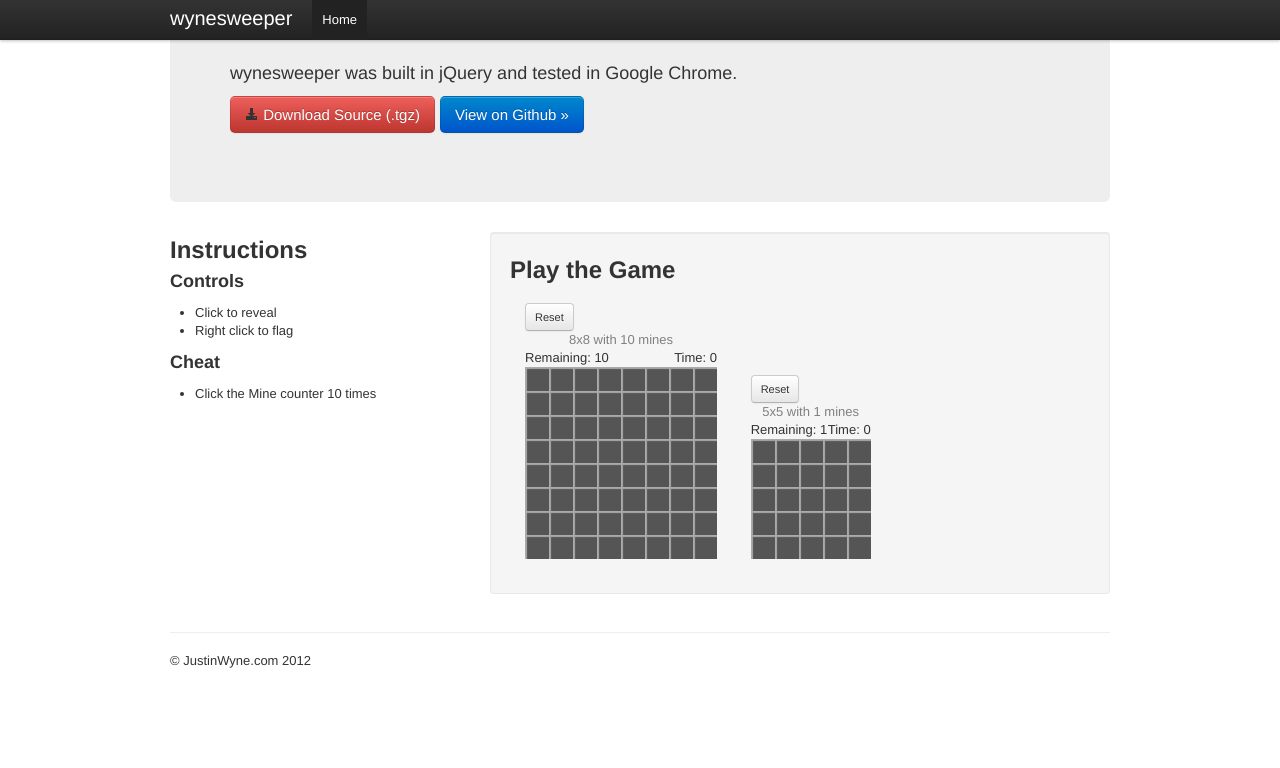
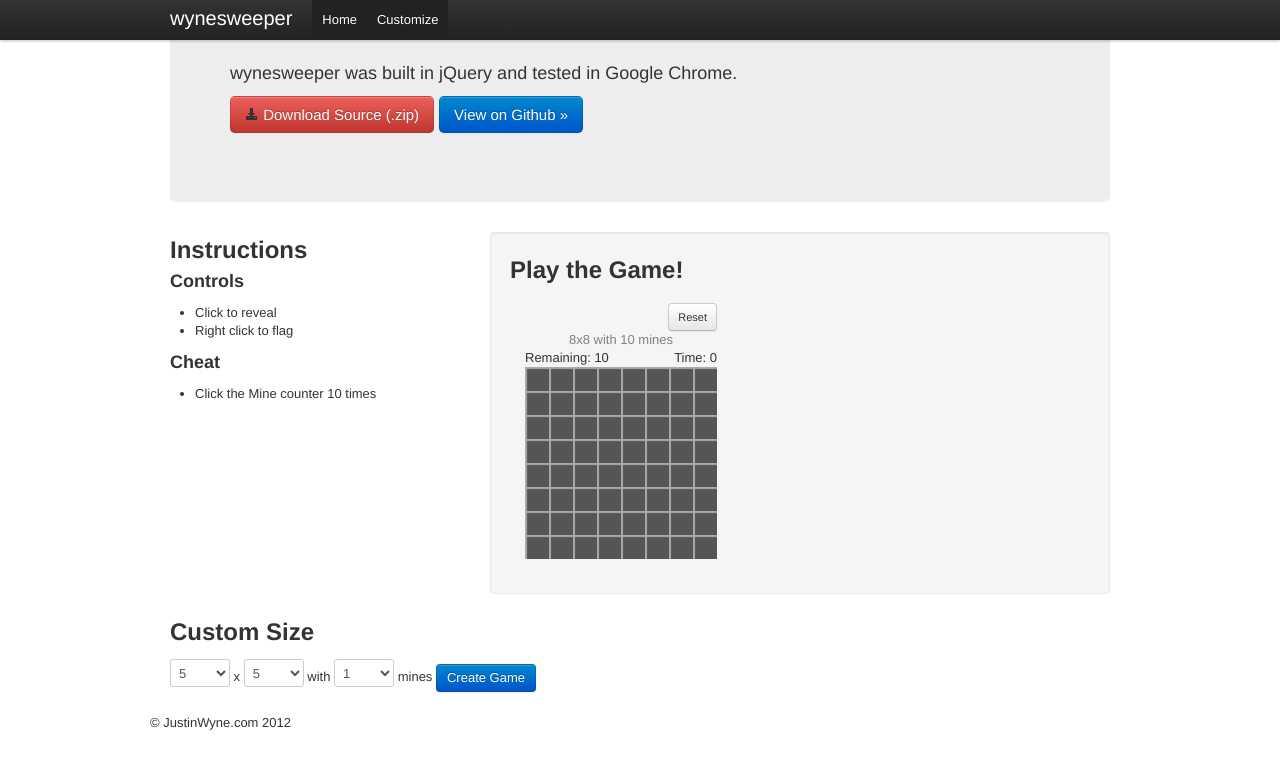
Before and after one commit to justinwyne/wynesweeper-js, a plain HTML site: page WebContent/index.html in a window 1280 px wide. Drawn offline with Linux system fonts and the light colour scheme.

Commit message:
added ability to create custom games from the web ui

```diff
--- a/WebContent/css/jquery.wynesweeper.css
+++ b/WebContent/css/jquery.wynesweeper.css
@@ -16,6 +16,10 @@ div.clear{ clear: both; }
 .wynesweeper div.menu{
 	font-size: large;
 	font-weight: bold;
+	float:left;
+}
+.wynesweeper div.reset{
+	float: right;
 }
 .wynesweeper div.stats{
 	color: gray;
--- a/WebContent/index.html
+++ b/WebContent/index.html
@@ -19,6 +19,7 @@
           <div class="nav-collapse">
             <ul class="nav">
               <li class="active"><a href="#">Home</a></li>
+              <li class="active"><a href="#customize">Customize</a></li>
             </ul>
           </div>
         </div>
@@ -31,10 +32,11 @@
         <p>wynesweeper was built in jQuery and tested in Google Chrome.
         </p>
         <p>
-	        <a class="btn btn-danger btn-large">
+	        <a class="btn btn-danger btn-large" href="https://github.com/justinwyne/wynesweeper-js/zipball/master">
     	    	<i class="icon-download-alt"></i>
-        		Download Source (.tgz)</a>
-       		<a class="btn btn-primary btn-large">View on Github &raquo;</a>
+        		Download Source (.zip)</a>
+       		<a class="btn btn-primary btn-large"
+       		href="https://github.com/justinwyne/wynesweeper-js">View on Github &raquo;</a>
         </p>
       </div>
 
@@ -57,24 +59,39 @@
       	</div>
         <div class="span8">
         <div class="well">
-          <h2>Play the Game</h2>
+          <h2>Play the Game!</h2>
 			<div id="game1"></div>
 			<div id="game2"></div>
         </div>
         </div>
-      </div><!--
+      </div>
 
-      <a name="about"></a>
+      <a name="customize"></a>
       <div class="row">
       	<div class="span12">
-      		<h2>About</h2>
-      		<p>This is a standalone wynesweeper game built as a jQuery plugin. It is
-      		easily installable in any web page with the inclusion of the provided
-      		javascript file.</p>
+      		<h2>Custom Size</h2>
+      		<p>
+      		<form>
+      			<select id="width" class="span1"></select>
+      			 x
+      			<select id="height" class="span1"></select>
+      			 with
+      			<select id="mines" class="span1"></select>
+      			 mines
+
+      			<div id="create" class="btn btn-primary">Create Game</div>
+
+      			<div class="clear"></div>
+      			<div id="custom">
+      				<div/>
+      			</div>
+
+      			</form>
+      		</p>
       	</div>
       </div>
 
-      --><hr>
+      <hr>
 
       <footer>
         <p>&copy; JustinWyne.com 2012</p>
@@ -92,12 +109,40 @@
 
 	<script type="text/javascript">
 	$(document).ready(function() {
+		var selects = $("#width, #height");
+		for ( var i = 5; i<=25; i++){
+			selects.each(function(){
+				$(this).append(
+					$("<option />").val(i).text(i)
+				);
+			});
+		}
+		enumerateMineList();
+		selects.change( enumerateMineList );
+
+		function enumerateMineList(){
+			$("#mines").find('option')
+	    	.remove()
+	    	.end();
+			for ( var i = 1; i < $("#width").val()*$("#height").val(); i++){
+				$("#mines").append(
+					$("<option />").val(i).text(i)
+				);
+			}
+		}
+
+
+		$("#create").click(function(){
+			$("#custom").html("");
+			game = $("<div/>").appendTo($("#custom"));
+			game.wynesweeper({
+				rows: $("#height").val(),
+                columns: $("#width").val(),
+                mines: $("#mines").val()
+			});
+		});
+
 		$('#game1').wynesweeper();
-		$('#game2').wynesweeper( {
-			rows: 5,
-			columns: 5,
-			mines: 1
-		});
 	});
 	</script>
 </body>
--- a/WebContent/js/MineUtils.js
+++ b/WebContent/js/MineUtils.js
@@ -65,7 +65,7 @@ MineUtils.Score.prototype.reset = function(){
 
 MineUtils.Menu = function() {
 	this.element = $('<div class="menu"></div>');
-	this.resetButton = $('<div class="btn btn-small">Reset</div>');
+	this.resetButton = $('<div class="btn btn-small reset">Reset</div>');
 	return this;
 };
 MineUtils.Menu.prototype.newGame = function(){
@@ -73,7 +73,7 @@ MineUtils.Menu.prototype.newGame = function(){
 	return this;
 };
 MineUtils.Menu.prototype.defeat = function( ){
-	this.element.html("Defeat!");
+	this.element.html("You Lose!");
 	this.resetButton.fadeIn();
 	return this;
 };
```
Also changed, not shown: WebContent/js/jquery.wynesweeper.js.
